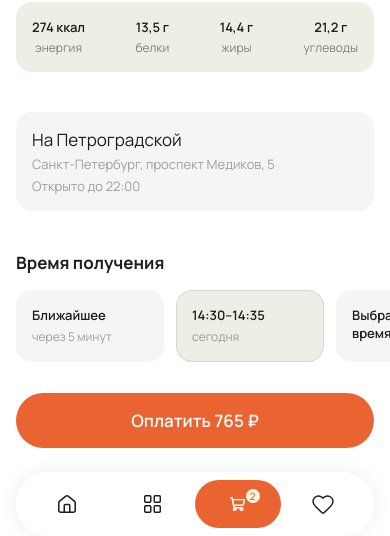
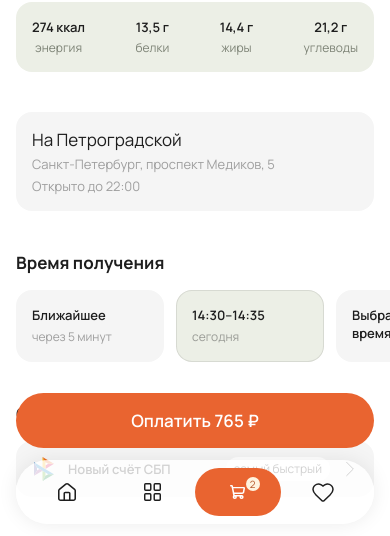
Before and after one commit to asushkova/coffee-ux-test, a plain HTML site: page index.html in a window 390 px wide. Shown: the part 308-844 px from the top of the page. Drawn offline with Linux system fonts and the light colour scheme.

Commit message:
Float mobile checkout controls above continuous page content

```diff
--- a/mobile-ui.css
+++ b/mobile-ui.css
@@ -18,6 +18,21 @@
   }
   body .device::after { display: none; }
   body .screen { border-radius: 0; }
+  /* Let the page continue behind the floating checkout controls. */
+  body.happy-mode .basket-opened .app-scroll {
+    padding-bottom: calc(175px + env(safe-area-inset-bottom, 0px));
+    scroll-padding-bottom: calc(175px + env(safe-area-inset-bottom, 0px));
+  }
+  body.happy-mode .basket-checkout-bar {
+    position: absolute; left: 0; right: 0;
+    bottom: calc(88px + env(safe-area-inset-bottom, 0px));
+    padding: 0 16px; background: transparent; z-index: 4;
+  }
+  body.happy-mode .tab-bar {
+    position: absolute; left: 16px; right: 16px;
+    bottom: calc(12px + env(safe-area-inset-bottom, 0px));
+    margin: 0;
+  }
   body .flow-sheet { padding-bottom: 16px; }
   body .flow-sheet.flow-result { padding-bottom: 16px; }
   body .flow-sheet .flow-result-footer { bottom: 16px; }
```
